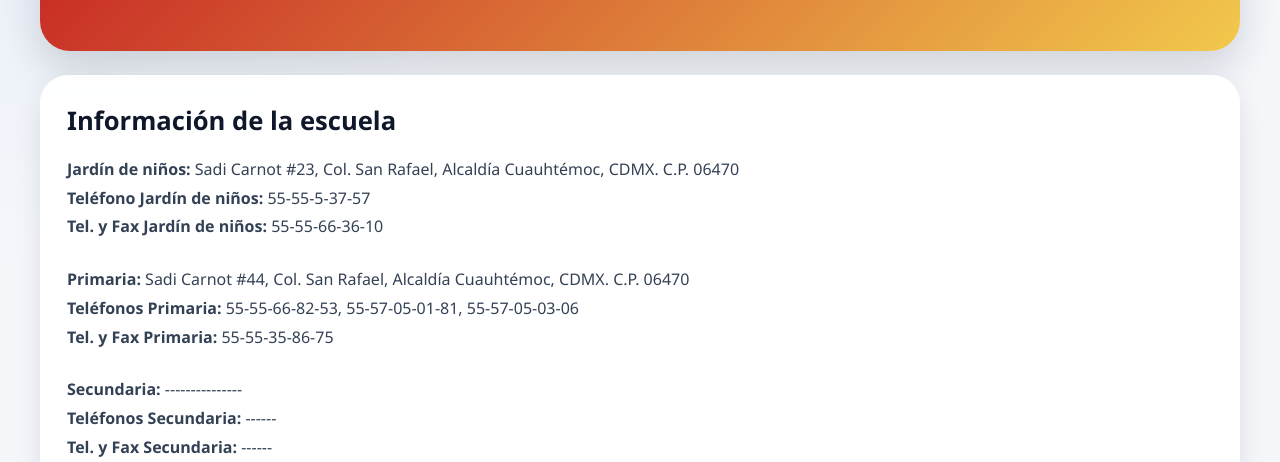
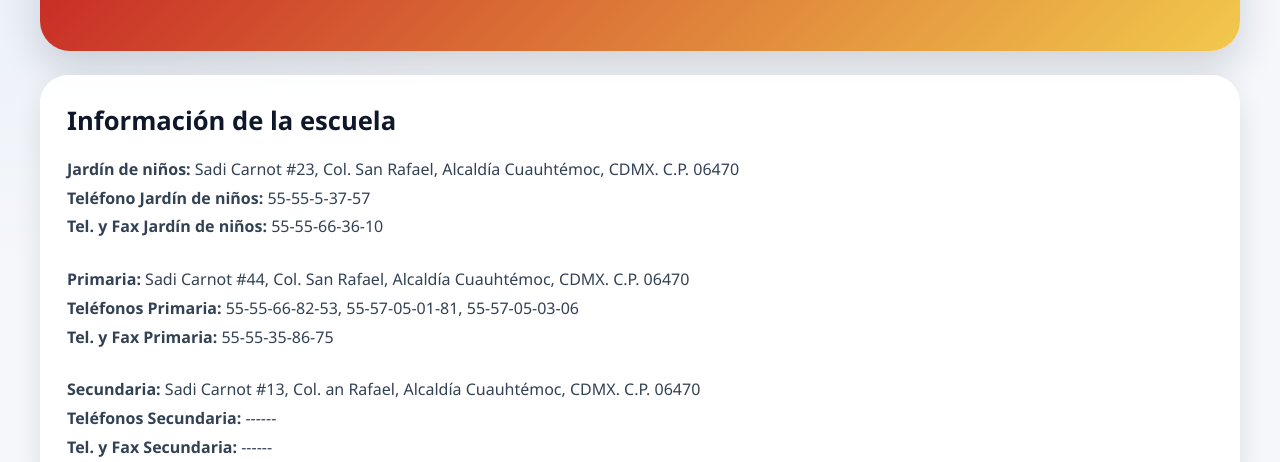
Before and after one commit to anasofiperezz/pagina-sulamita, a website: page escuela2.html in a window 1280 px wide. Shown: the part 338-800 px from the top of the page. Drawn offline with Linux system fonts and the light colour scheme; sample sign-in values are in the browser's storage.

Commit message:
Nuevos cambios

```diff
--- a/escuela2.html
+++ b/escuela2.html
@@ -51,7 +51,7 @@
 
         <br/>
 
-        <p><strong>Secundaria:</strong> --------------- </p>
+        <p><strong>Secundaria:</strong> Sadi Carnot #13, Col. an Rafael, Alcaldía Cuauhtémoc, CDMX. C.P. 06470</p>
         <p><strong>Teléfonos Secundaria:</strong> ------ </p>
         <p><strong>Tel. y Fax Secundaria:</strong> ------ </p>
       </div>
```
